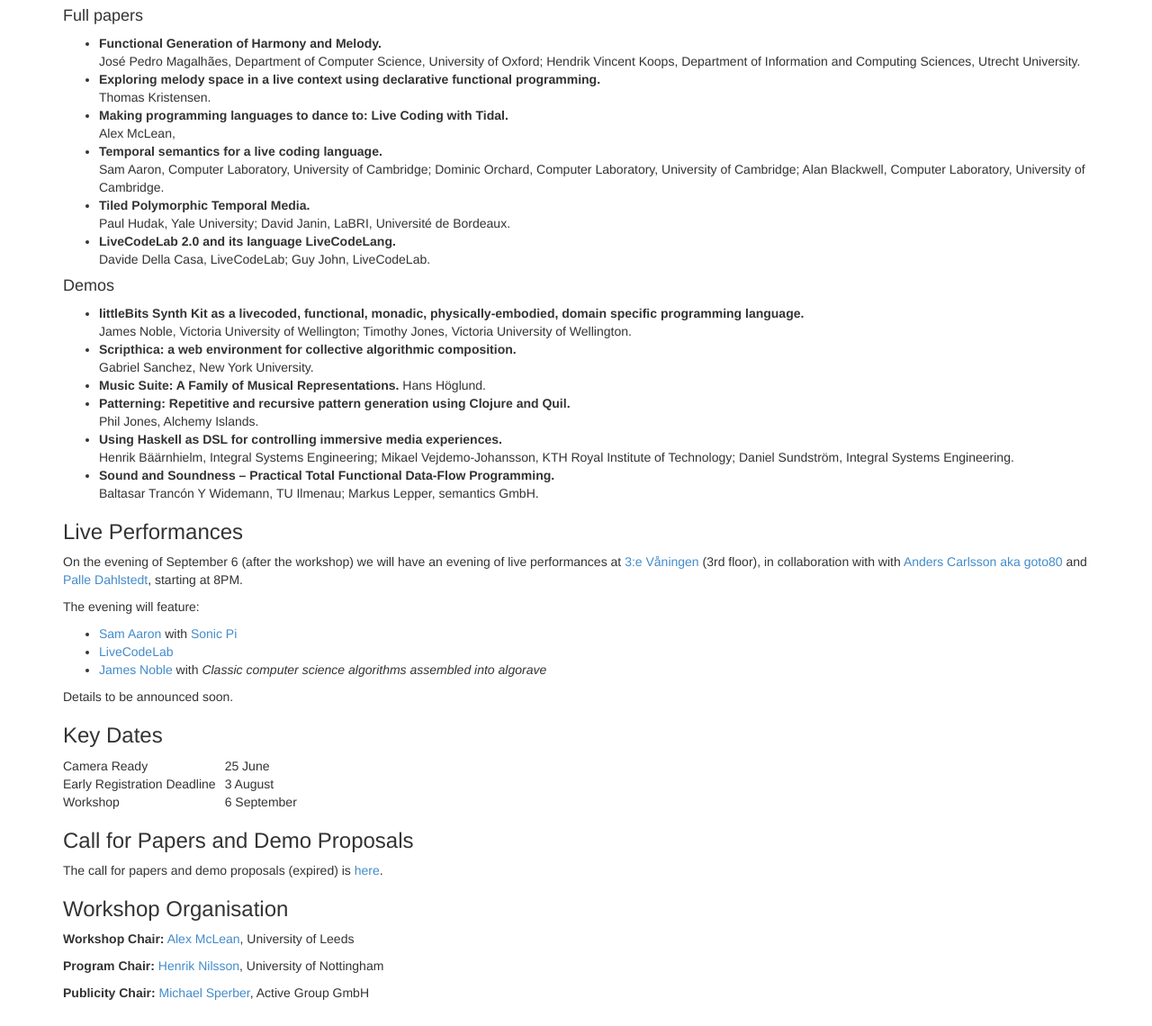
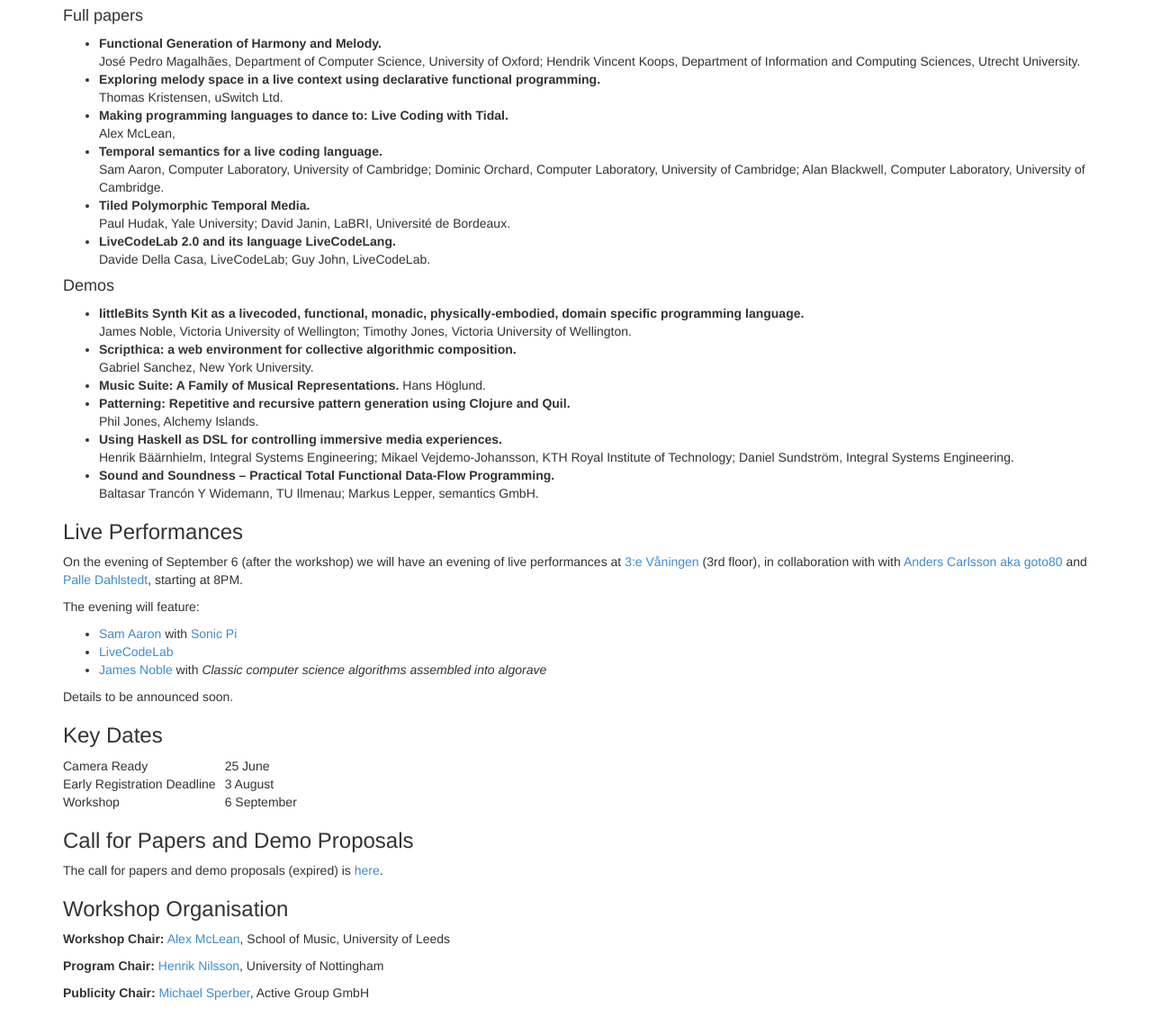
Before and after one commit to functional-art/functional-art.github.com, a Jekyll site: the page built from 2014/index.md, in a window 1280 px wide. Shown: the part 586-1726 px from the top of the page at 90% size. Built offline with Jekyll 4.4.1, drawn with Linux system fonts in a browser that asks for light colours; nearby versions of some CDN libraries.

Commit message:
Affiliations.

```diff
--- a/2014/index.md
+++ b/2014/index.md
@@ -52,7 +52,7 @@
   Hendrik Vincent Koops, Department of Information and Computing
   Sciences, Utrecht University.
 * **Exploring melody space in a live context using declarative
-  functional programming.** <br/> Thomas Kristensen.
+  functional programming.** <br/> Thomas Kristensen, uSwitch Ltd.
 * **Making programming languages to dance to: Live Coding with Tidal.**
   <br/> Alex McLean,
 * **Temporal semantics for a live coding language.** <br/> Sam Aaron,
@@ -120,7 +120,8 @@
 
 ### Workshop Organisation
 
-**Workshop Chair:** [Alex McLean](http://music.leeds.ac.uk/people/alex-mclean/), University of Leeds
+**Workshop Chair:** [Alex
+McLean](http://music.leeds.ac.uk/people/alex-mclean/), School of Music, University of Leeds
 
 **Program Chair:** [Henrik Nilsson](http://www.cs.nott.ac.uk/~nhn/), University of Nottingham
 
```
